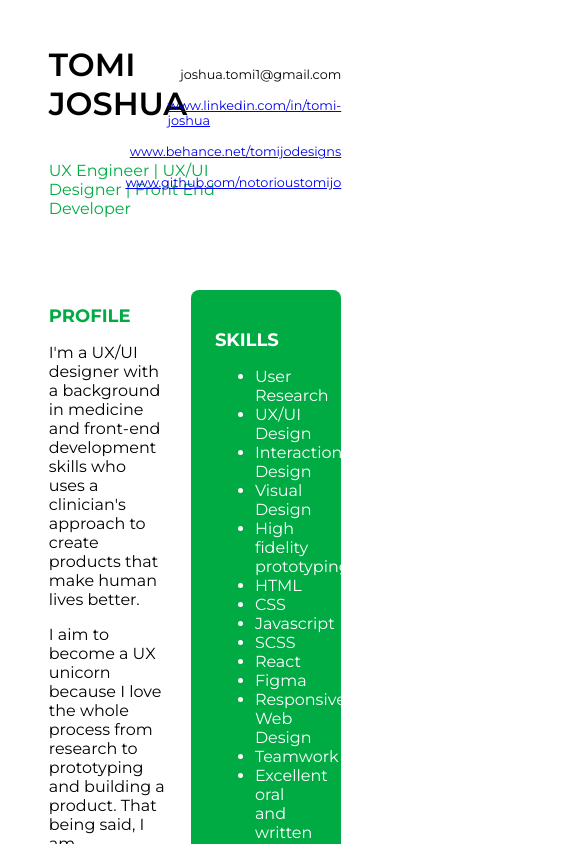
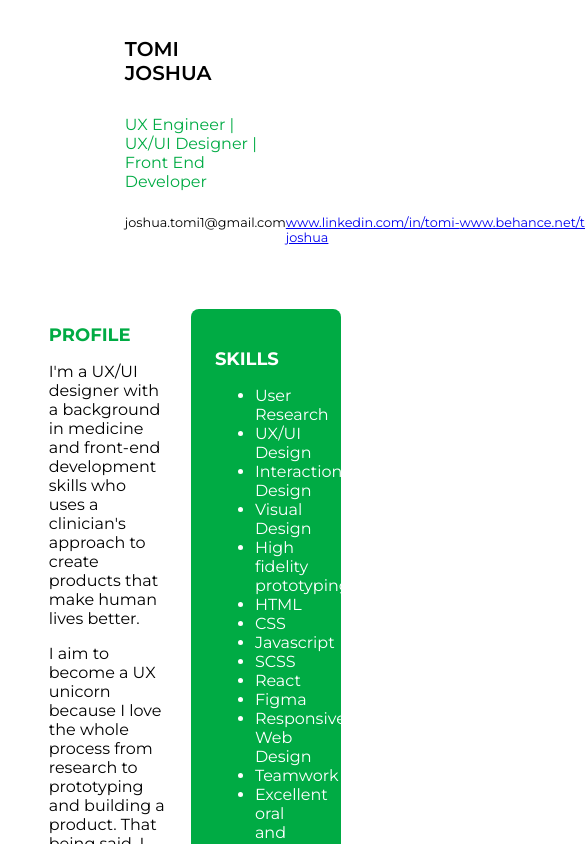
Before and after one commit to notorioustomijo/curriculumvitae, a React (Create React App) app: page / in a window 390 px wide. Shown: the top 844 px of the page, 585 px wide, since content can reach past the window. Built offline with nearby package versions, Linux system fonts and the light colour scheme.

Commit message:
Media queries added for mobile breakpoint

```diff
--- a/src/index.css
+++ b/src/index.css
@@ -48,3 +48,58 @@ footer {
   display: flex;
   justify-content: center;
 }
+
+@media (max-width: 480px) {
+  h1 {
+    font-size: 1.25rem;
+  }
+
+  h2 {
+    font-size: 1.125rem;
+  }
+
+  .introductorysection {
+    width: 60%;
+    display: flex;
+    flex-direction: column;
+    justify-content: flex-start;
+    align-items: center;
+    margin: 24px auto 40px auto;
+
+  }
+
+  .namerolecomponent {
+    width: 60%;
+    display: flex;
+    flex-direction: column;
+    justify-content: flex-start;
+    align-items: center;
+  }
+
+  .socialmediacomponent {
+    width: 60%;
+    display: flex;
+    flex-direction: row;
+    justify-content: flex-start;
+    align-items: flex-start;
+  }
+
+  .experienceeducationcomponent {
+    width: 60%;
+    display: flex;
+    flex-direction: column;
+    justify-content: space-between;
+    align-items: flex-start;
+    margin: 56px auto 48px auto;
+  }
+
+  .experiencecomponent {
+    width: 60%;
+
+  }
+
+  .educationcomponent {
+    width: 60%;
+  }
+
+}
```
